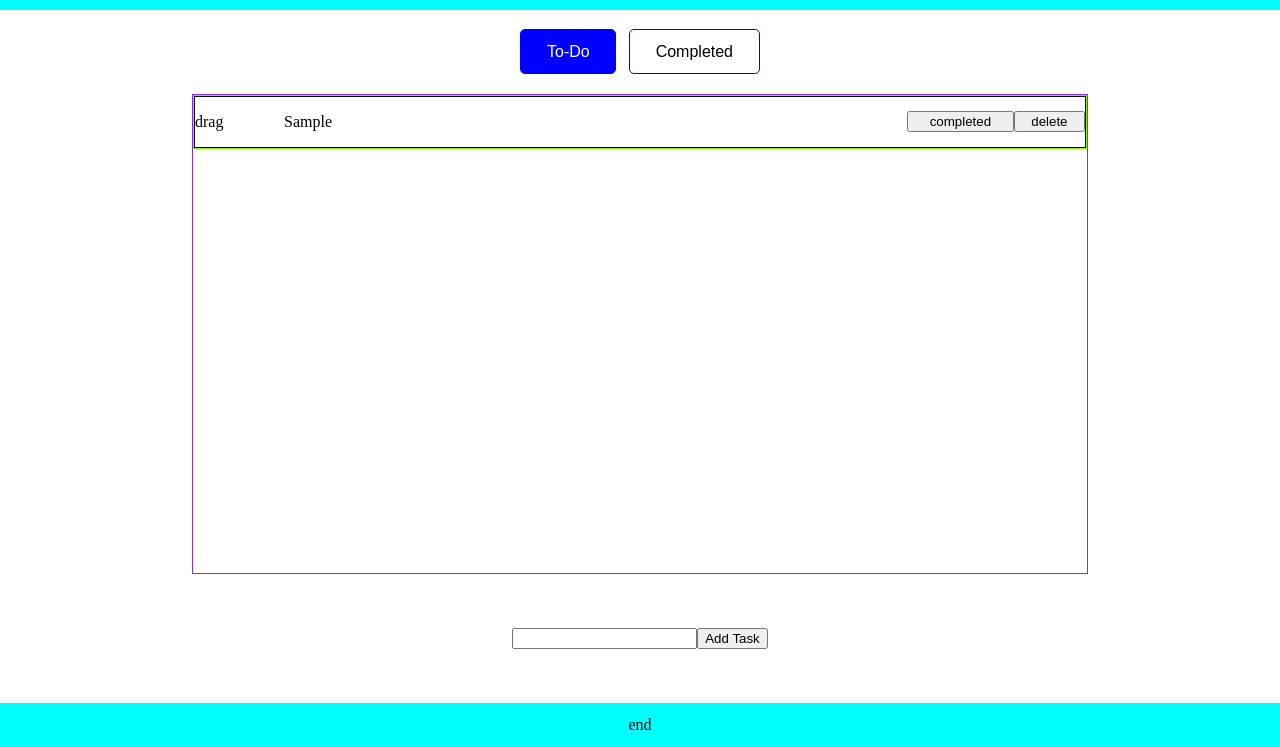
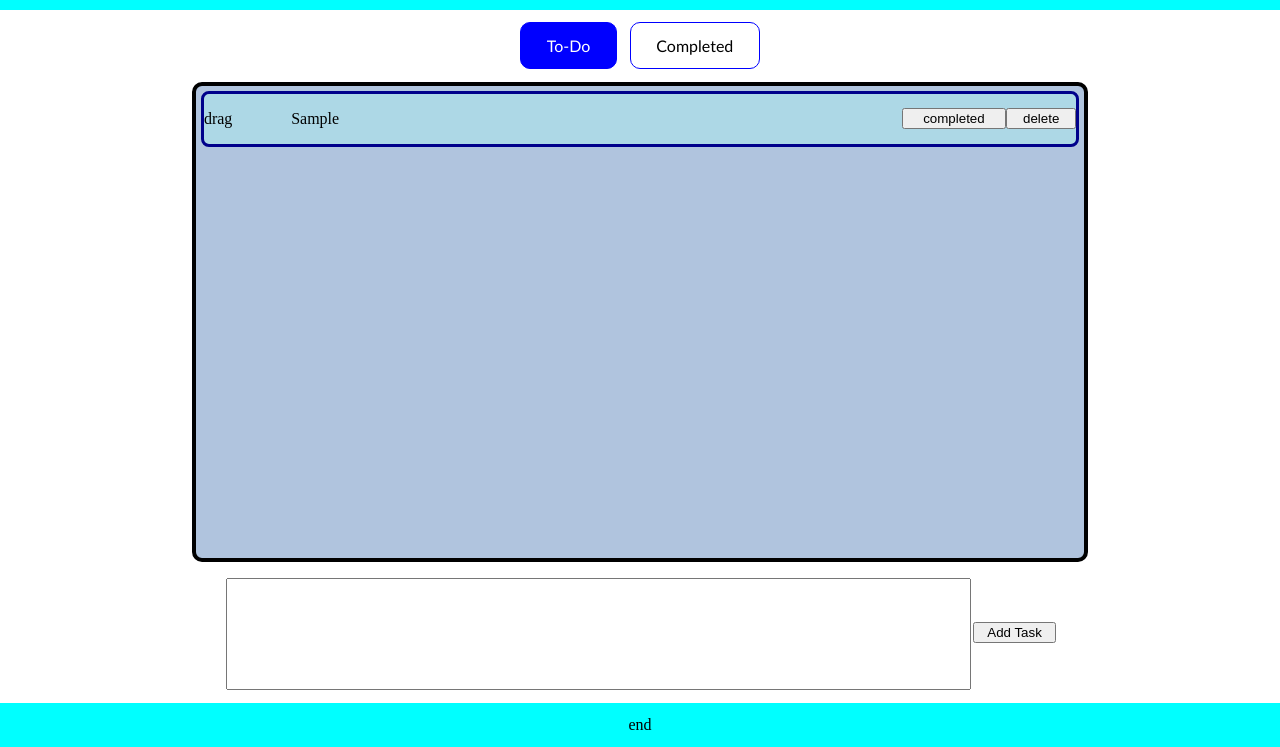
Before and after one commit to akivaab/Training, a plain HTML site: page 2-JavaScript/task-list.html in a window 1280 px wide. Both pictures are taken after typing "Sample" into the empty fields and a click on the button "Add Task". Shown: the part 53-800 px from the top of the page. Drawn offline with Linux system fonts and the light colour scheme.

Commit message:
styles and then some

```diff
--- a/2-JavaScript/task-list.css
+++ b/2-JavaScript/task-list.css
@@ -43,11 +43,11 @@ main {
 
 .radio-button-on, .radio-button-off {
     border: solid blue 1px;
-    border-radius: 5px;
+    border-radius: 10px;
     padding: 1% 2%;
-    margin: 1.5% 0.5%;
+    margin: 1% 0.5%;
     font-size: 1em;
-    font-family: Arial, Helvetica, sans-serif;
+    font-family: 'Trebuchet MS', 'Lucida Sans Unicode', 'Lucida Grande', 'Lucida Sans', Arial, sans-serif;
     cursor: pointer;
 }
 .radio-button-on {
@@ -61,28 +61,39 @@ main {
 #task-list-container {
     width: 70%;
     margin: 0 auto;
-    border: solid blueviolet 1px;
+    padding: 0.25%;
+    background-color: lightsteelblue;
+    border: solid black 4px;
+    border-radius: 10px;
     flex-grow: 1;
     overflow-y: auto;
     min-height: 60vh;
-    max-height: 60vh; /* Adjust this value as needed to control height */
+    max-height: 60vh;
 }
 
 #todo-task-list, #completed-task-list {
     padding: 0;
     margin: 0;
-    border: solid lawngreen 1px;
     list-style: none;
+}
+#completed-task-list {
+    display: none;
 }
 
 .todo-task, .completed-task {
     display: flex;
     align-items: center;
-    border: solid black 1px;
+    border-radius: 8px;
+    margin: 0.2%;
 }
-
-#completed-task-list {
-    display: none;
+.todo-task {
+    background-color: lightblue;
+    border: solid darkblue 3px;
+}
+.completed-task {
+    background-color: darkblue;
+    color: white;
+    border: SOLID lightblue 3px;
 }
 
 .task-drag {
@@ -90,6 +101,7 @@ main {
 }
 .task-desc {
     width: 70%;
+    word-wrap: break-word;
 }
 .task-completed-btn {
     width: 12%;
@@ -101,9 +113,22 @@ main {
 
 #add-task-section {
     display: flex;
-    align-items: center;
     justify-content: center;
     flex-grow: 1;
     width: 65%;
-    margin: 1% auto;
+    margin: 0.75% auto;
 }
+
+#add-task-desc-input {
+    width: 90%;
+    padding: 0.75%;
+    margin: 0.75% 0.25% 0.5%;
+    resize: none;
+    overflow-y: auto;
+    font-size: 1.2em;
+}
+
+#add-task-btn {
+    align-self: center;
+    width: 10%;
+}
--- a/2-JavaScript/task-list.html
+++ b/2-JavaScript/task-list.html
@@ -38,7 +38,7 @@
             </section>
 
             <section id="add-task-section">
-                <input type="text" id="add-task-desc-input">
+                <textarea id="add-task-desc-input"></textarea>
                 <button id="add-task-btn">Add Task</button>
             </section>
         </main>
--- a/2-JavaScript/task-list.js
+++ b/2-JavaScript/task-list.js
@@ -57,6 +57,7 @@ addTaskBtn.addEventListener("click", () => {
         todoTaskList.appendChild(newTask)
         addEventListenerToCompletedButton(newTask.querySelector(".task-completed-btn"))
         addEventListenerToDeleteButton(newTask.querySelector(".task-delete-btn"))
+        todoBtn.click()
     }
 })
 
```
